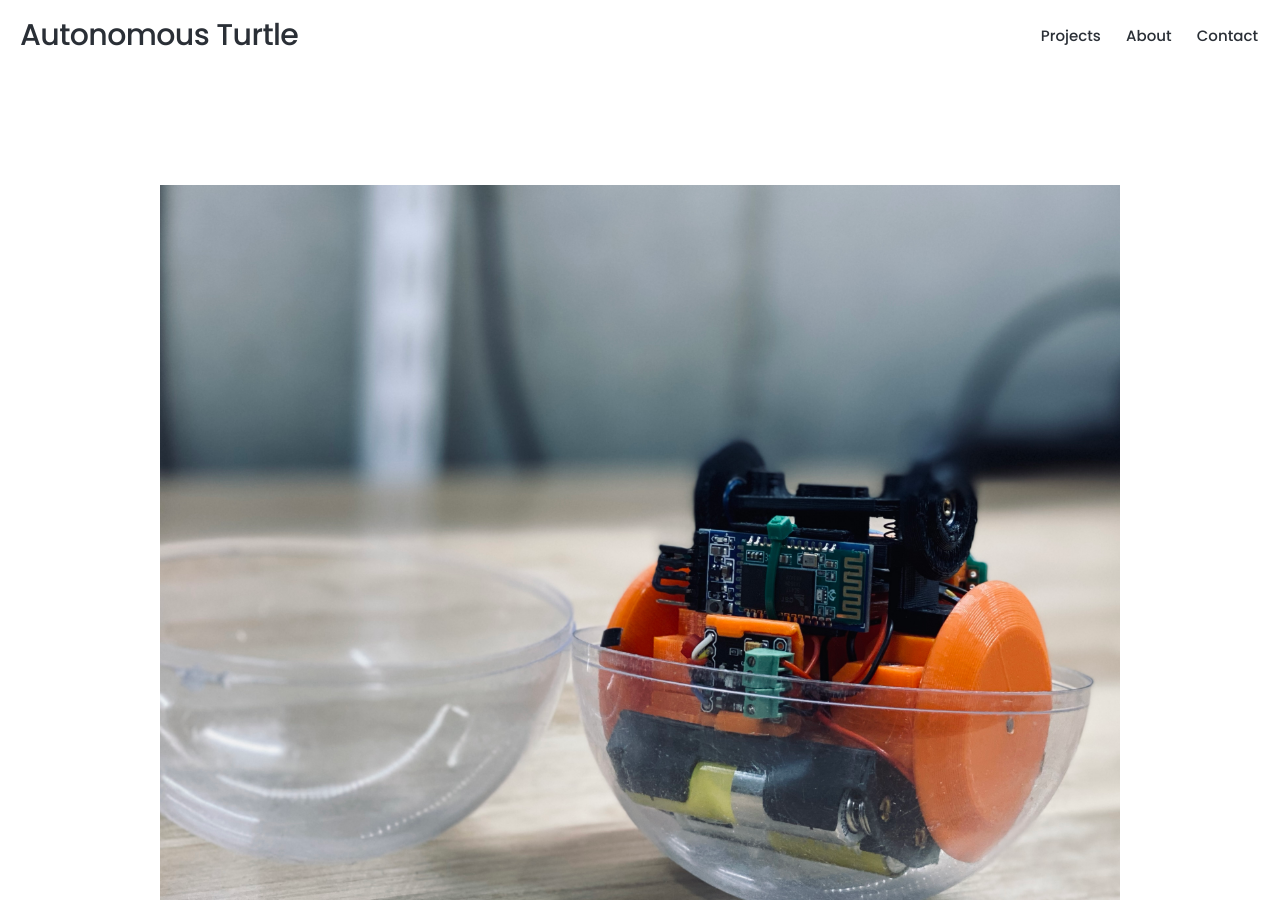
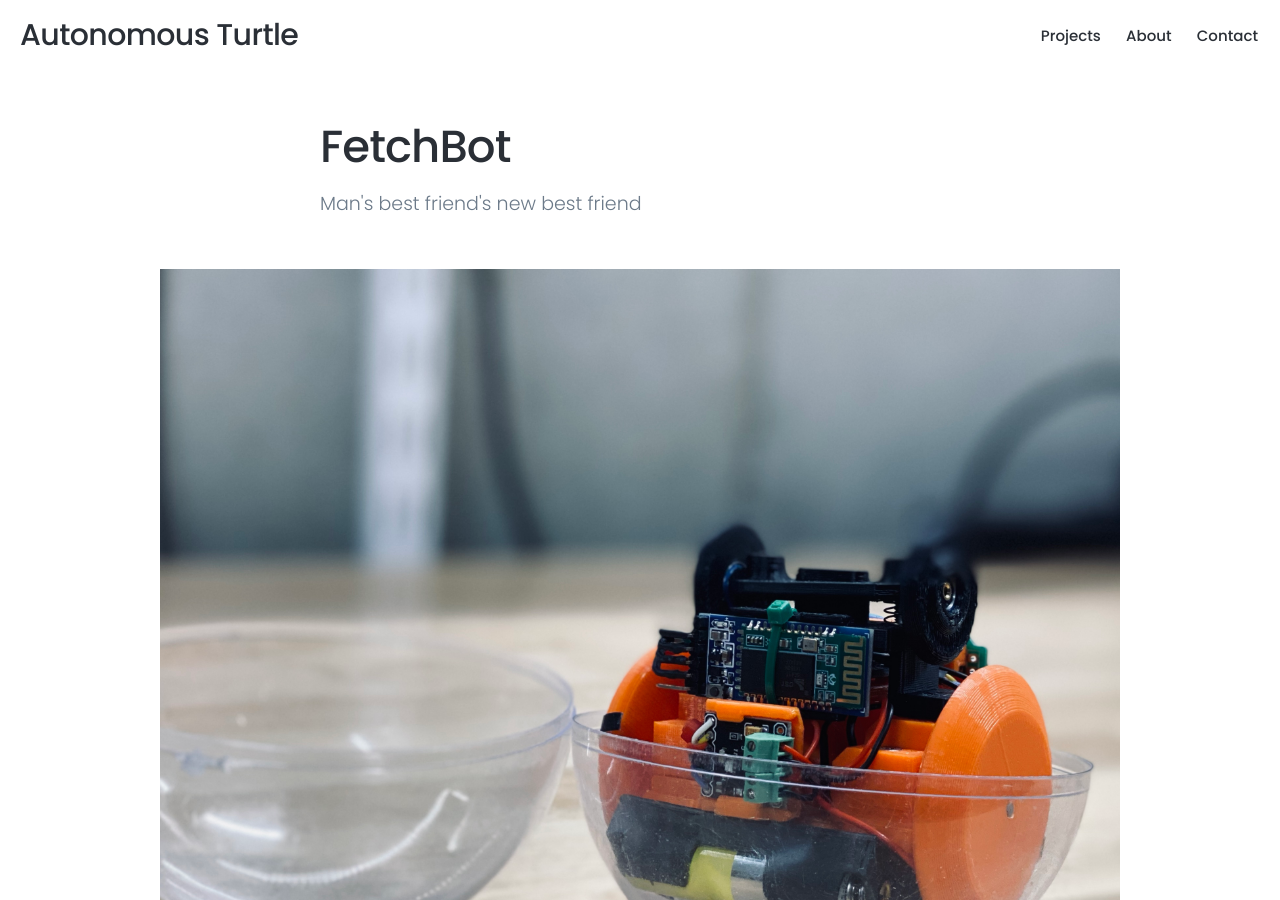
Before and after one commit to autonomousTurtle/portfolio, a Jekyll site: the page built from _projects/2018-06-30-demo-project.md, in a window 1280 px wide and 900 px high. Built offline with Jekyll 4.4.1, drawn with Linux system fonts in a browser that asks for light colours; nearby versions of some CDN libraries; some of the changed lines change nothing that is shown.

Commit message:
Update 2018-06-30-demo-project.md

```diff
--- a/_projects/2018-06-30-demo-project.md
+++ b/_projects/2018-06-30-demo-project.md
@@ -1,8 +1,8 @@
 ---
 title: 'FetchBot'
-subtitle: 'Man's best friend's new best friend'
+subtitle: "Man's best friend's new best friend"
 date: 2018-06-30 00:00:00
-description: Board is a stylish full-width masonry grid theme. Made for designers, artists, photographers and developers to show off their best work.
+description: A project for May We help and Joe Nuxall Miracle League, this putter is fully remote controlled. Using a unique control from Microsoft, the robot can easily be moved around and putt the ball!
 featured_image: '/images/fetchbot/fetchbot_featured.jpg'
 ---
 
```
